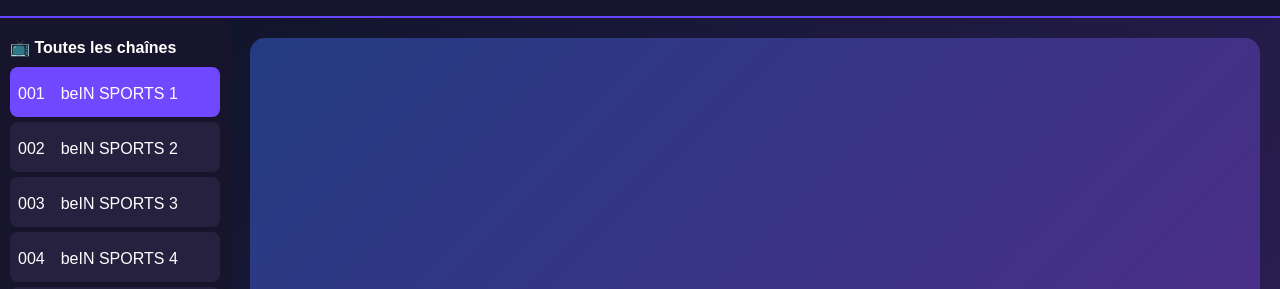
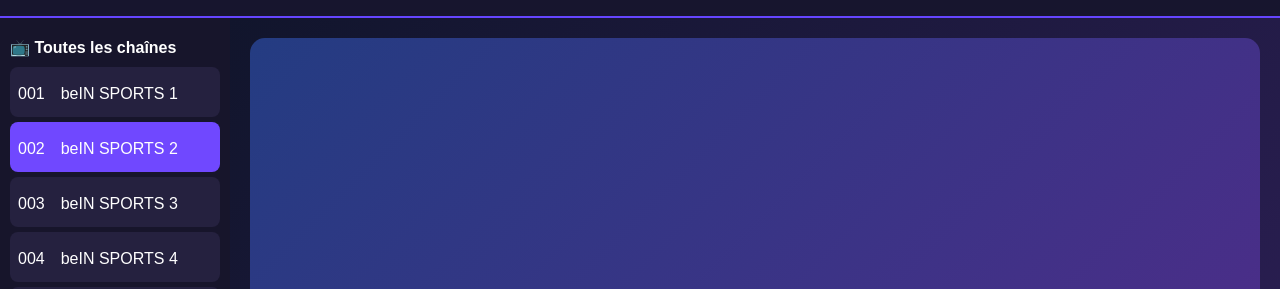
Before and after one commit to amardz2292-source/Rahmouni-Xtreme-IPTV, a plain HTML site: page index.html in a window 1280 px wide. Both pictures are taken after a click on the element "002 beIN SPORTS 2". Shown: the part 47-336 px from the top of the page. Drawn offline with Linux system fonts and the light colour scheme.

Commit message:
Update index.html

```diff
--- a/index.html
+++ b/index.html
@@ -200,5 +200,19 @@ header {
 
 </div>
 
+<script>
+const channels = document.querySelectorAll(".channel");
+
+channels.forEach(channel => {
+  channel.addEventListener("click", () => {
+    channels.forEach(item => {
+      item.classList.remove("active");
+    });
+
+    channel.classList.add("active");
+  });
+});
+</script>
+
 </body>
 </html>
```
